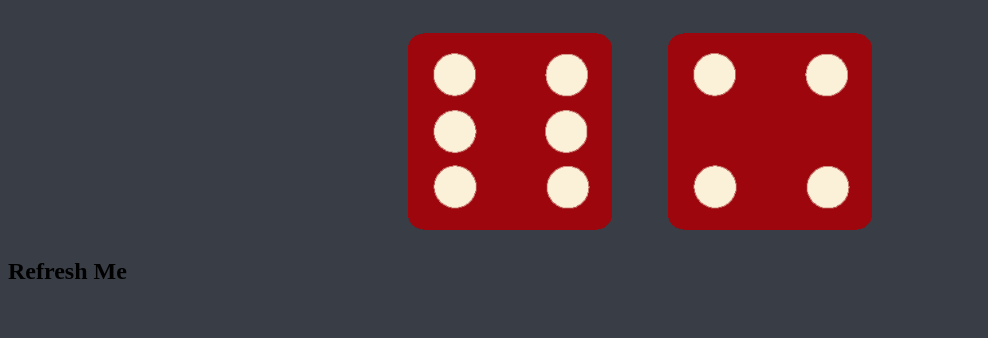
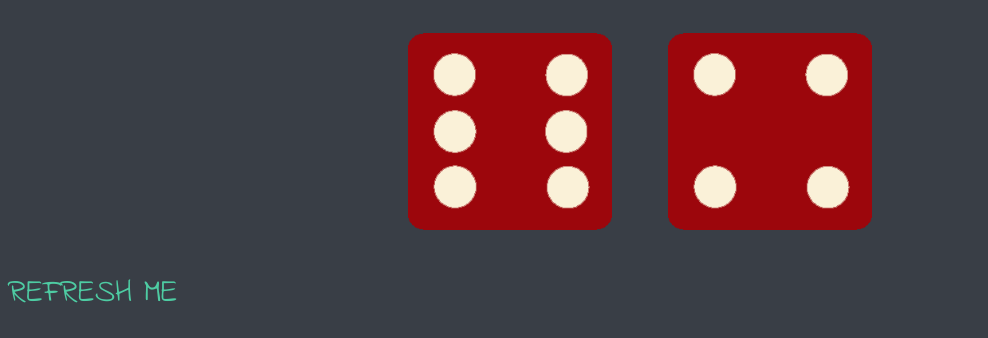
Before and after one commit to Khushi-2005/DICEgame, a plain HTML site: page index.html in a window 1280 px wide. Shown: the part 462-800 px from the top of the page, without its empty margins (0-988 px from the left). Drawn offline with Linux system fonts and the light colour scheme.

Commit message:
Update index.html

```diff
--- a/index.html
+++ b/index.html
@@ -24,7 +24,10 @@
     </div>
 
   </div>
-     <h2>Refresh Me</h2>
+     <div class="dicee">
+      <p>REFRESH ME</p>
+        </div>
+
 
   <script src="index.js" charset="utf-8"></script>
 
```
